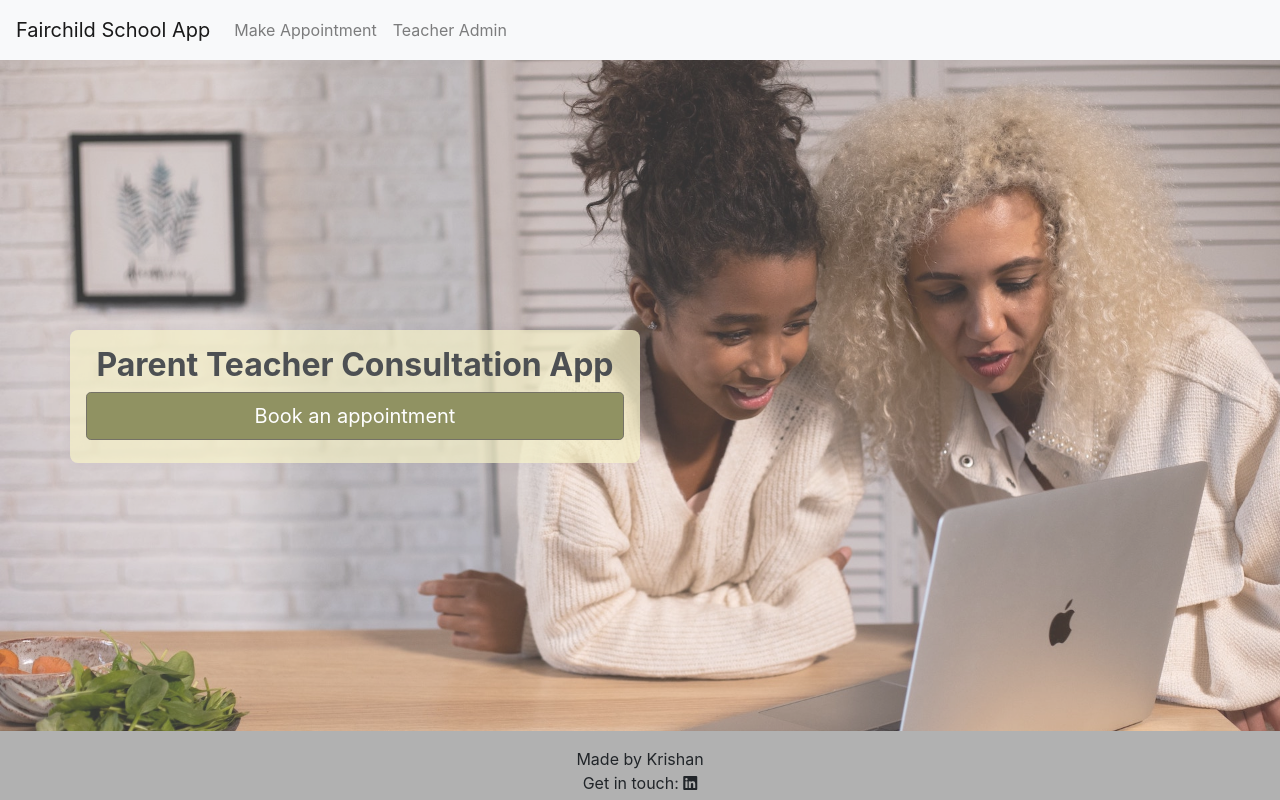
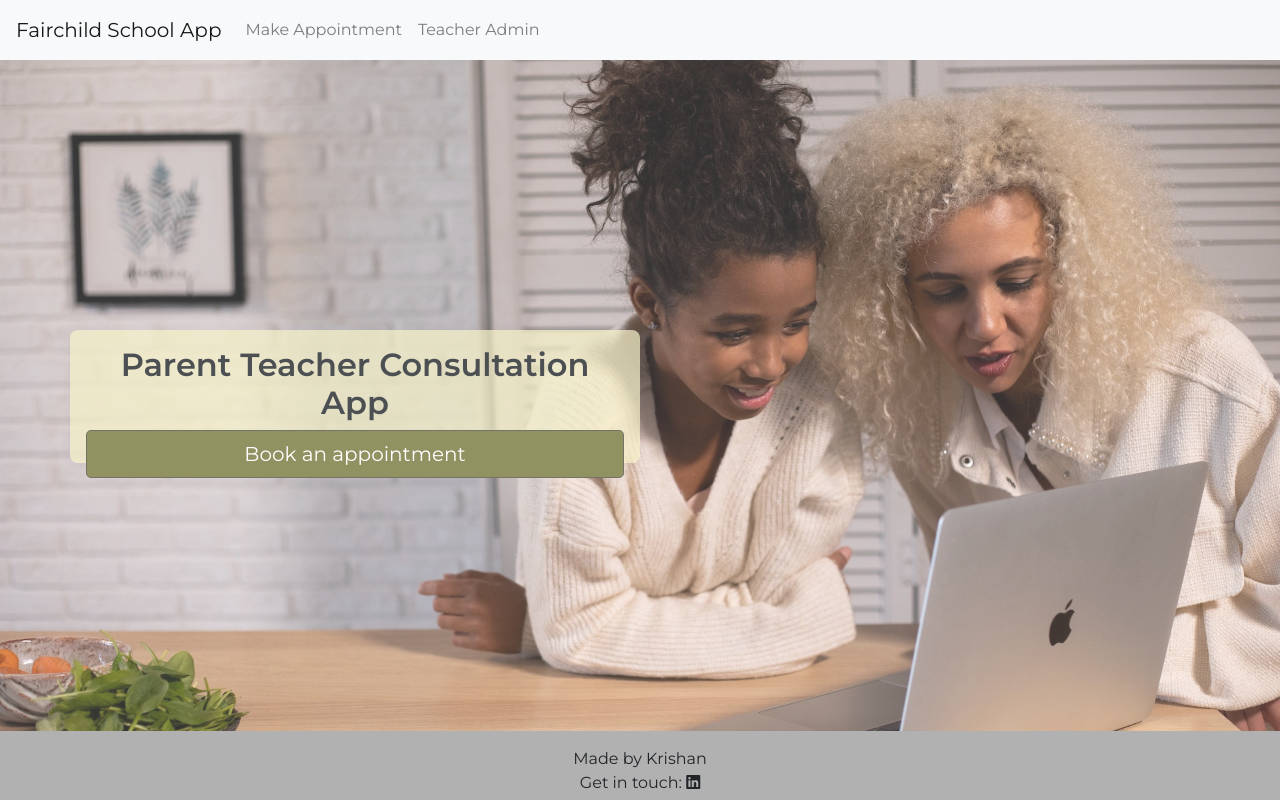
Before and after one commit to kslg/appointment-app, a Django app: page / in a window 1280 px wide. Run offline with Django 3.2, Linux system fonts and the light colour scheme.

Commit message:
Add google fonts and remove default margins, padding and borders

```diff
--- a/static/css/styles.css
+++ b/static/css/styles.css
@@ -1,3 +1,16 @@
+@import url('https://fonts.googleapis.com/css2?family=Montserrat:wght@400;600&display=swap');
+
+/* helps browsers and devices scale the site more smoother */
+*{
+  margin: 0;
+  padding: 0;
+  box-sizing: border-box;
+}
+
+body{
+  font-family: 'Montserrat', sans-serif;
+}
+
 /*############
   HEADER
 ##############*/
```
